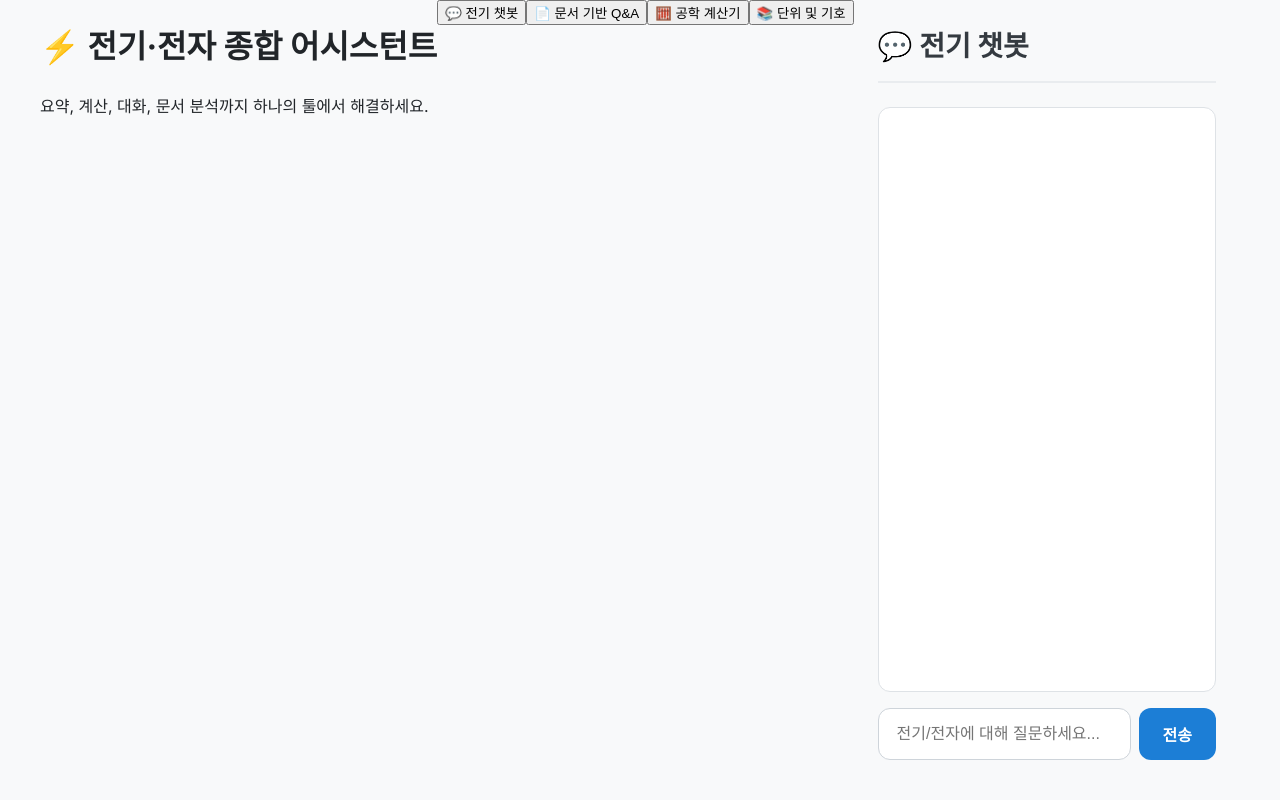
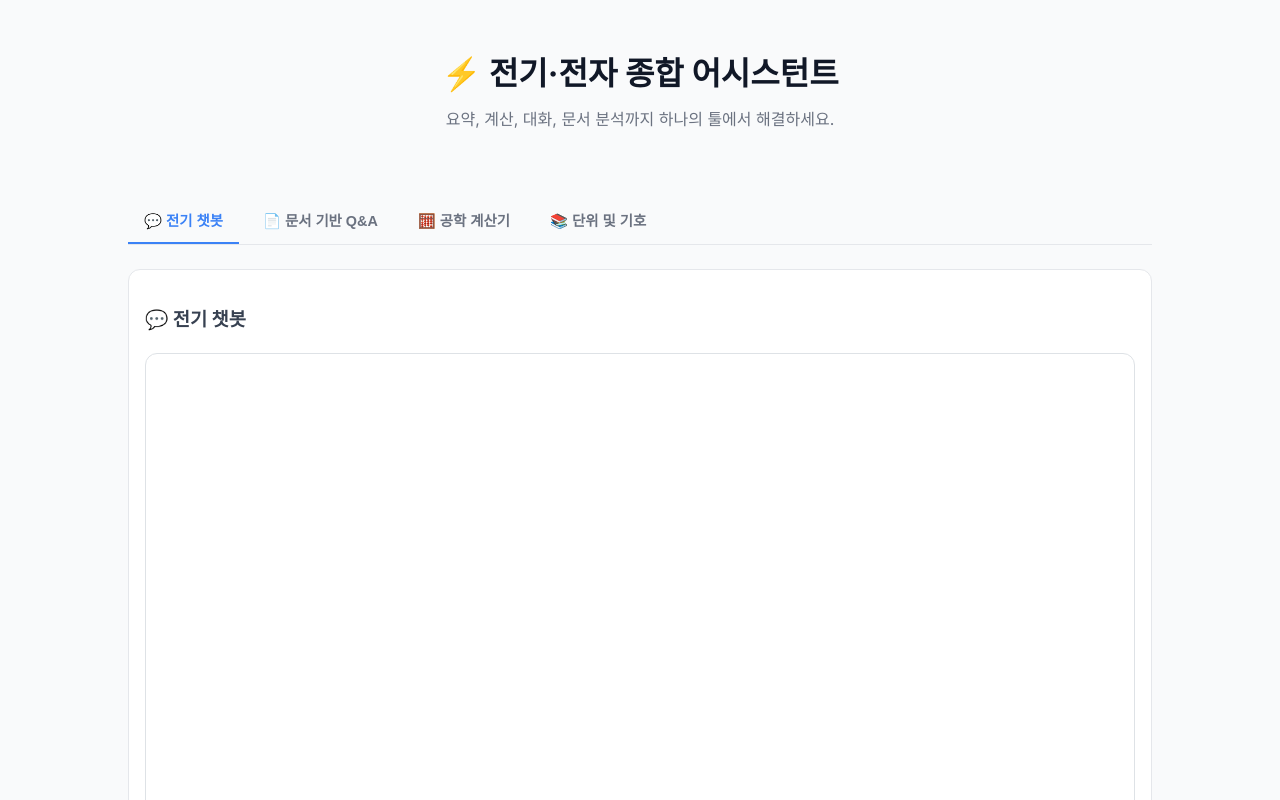
Before and after one commit to jungsday2/chatbot_elec, a React (Vite) app in the folder frontend/: page / in a window 1280 px wide. Shown: the top 800 px of the page. Built offline with nearby package versions, Linux system fonts and the light colour scheme; a web font is replaced by a local one.

Commit message:
Update App.css

```diff
--- a/frontend/src/App.css
+++ b/frontend/src/App.css
@@ -6,98 +6,68 @@ body {
     sans-serif;
   -webkit-font-smoothing: antialiased;
   -moz-osx-font-smoothing: grayscale;
-  background-color: #f8f9fa; /* 배경색 변경 */
-  color: #212529; /* 기본 글자색 */
-  line-height: 1.6; /* 행간 추가 */
+  background-color: #f9fafb; /* 이미지와 유사한 배경색 */
+  color: #374151;
+  line-height: 1.6;
 }
 
-/* --- 2. 대시보드 레이아웃 시스템 --- */
+/* --- 2. 새로운 상단 네비게이션 레이아웃 --- */
 .app-container {
-  display: flex;
-  max-width: 1200px; /* 컨테이너 최대 너비 */
-  margin: 0 auto; /* 중앙 정렬 */
-  height: 100vh;
-  width: 100%;
-  overflow: hidden;
+  max-width: 1024px;
+  margin: 0 auto;
+  padding: 0 24px;
 }
 
-.sidebar {
-  width: 280px; /* 고정 너비 */
-  flex-shrink: 0; /* 사이드바 너비 고정 */
-  background-color: #ffffff;
-  border-right: 1px solid #dee2e6;
-  display: flex;
-  flex-direction: column;
-  padding: 24px;
-  box-sizing: border-box;
+.app-header {
+  text-align: center;
+  padding: 48px 0;
 }
 
-.sidebar-header {
-  padding-bottom: 24px;
-  margin-bottom: 16px;
-  border-bottom: 1px solid #f1f3f5;
-}
-
-.sidebar-header h1 {
-  font-size: 1.4rem;
-  font-weight: 700;
-  color: #1864ab; /* 포인트 컬러 */
+.app-header h1 {
+  font-size: 2rem;
+  font-weight: 800;
+  color: #111827;
   margin: 0;
 }
 
-.sidebar-nav {
+.app-header p {
+  font-size: 1rem;
+  color: #6b7280;
+  margin-top: 8px;
+}
+
+.app-nav {
   display: flex;
-  flex-direction: column;
   gap: 8px;
+  border-bottom: 1px solid #e5e7eb;
+  margin-bottom: 24px;
+}
+
+.app-nav button {
+  padding: 12px 16px;
+  font-size: 0.9rem;
+  font-weight: 600;
+  border: none;
+  background-color: transparent;
+  cursor: pointer;
+  color: #6b7280;
+  border-bottom: 2px solid transparent;
+  transition: all 0.2s ease-out;
+}
+
+.app-nav button:hover {
+  color: #3b82f6;
+}
+
+.app-nav button.active {
+  color: #3b82f6;
+  border-bottom-color: #3b82f6;
 }
 
 .main-content {
-  flex-grow: 1;
-  padding: 24px; /* 패딩 수정 */
-  overflow-y: auto; /* 콘텐츠가 길어지면 스크롤 */
+  padding: 16px;
+  background-color: #ffffff;
+  border: 1px solid #e5e7eb;
+  border-radius: 12px;
+  min-height: 60vh;
 }
-
-/* --- 3. Rounded Soft 컴포넌트 및 인터랙션 --- */
-.sidebar-nav button {
-  display: flex;
-  align-items: center;
-  gap: 12px;
-  width: 100%;
-  text-align: left;
-  padding: 14px 18px;
-  font-size: 1rem;
-  font-weight: 500;
-  border: none;
-  border-radius: 12px; /* 모서리 둥글게 */
-  cursor: pointer;
-  background-color: transparent;
-  color: #495057;
-  transition: all 0.2s ease-out; /* Scale Transform 인터랙션 */
-}
-
-.sidebar-nav button:hover {
-  background-color: #f1f3f5;
-  transform: scale(1.02); /* 호버 시 확대 */
-}
-
-.sidebar-nav button.active {
-  background-color: #1c7ed6;
-  color: white;
-  font-weight: 600;
-  box-shadow: 0 4px 12px rgba(28, 126, 214, 0.25); /* 그림자 효과 */
-}
-
-/* --- 4. 범용 컴포넌트 스타일 --- */
-h3 {
-  font-size: 1.75rem;
-  font-weight: 700;
-  color: #343a40;
-  border-bottom: 2px solid #e9ecef;
-  padding-bottom: 12px;
-  margin-top: 0;
-  margin-bottom: 24px;
-}
-
-button {
-  cursor: pointer;
-}
```
